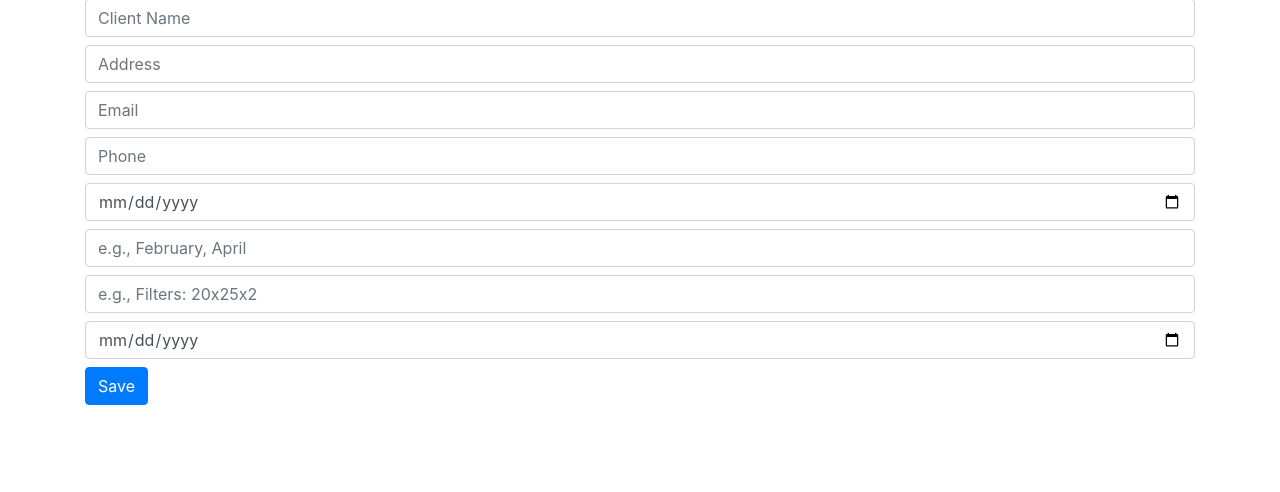
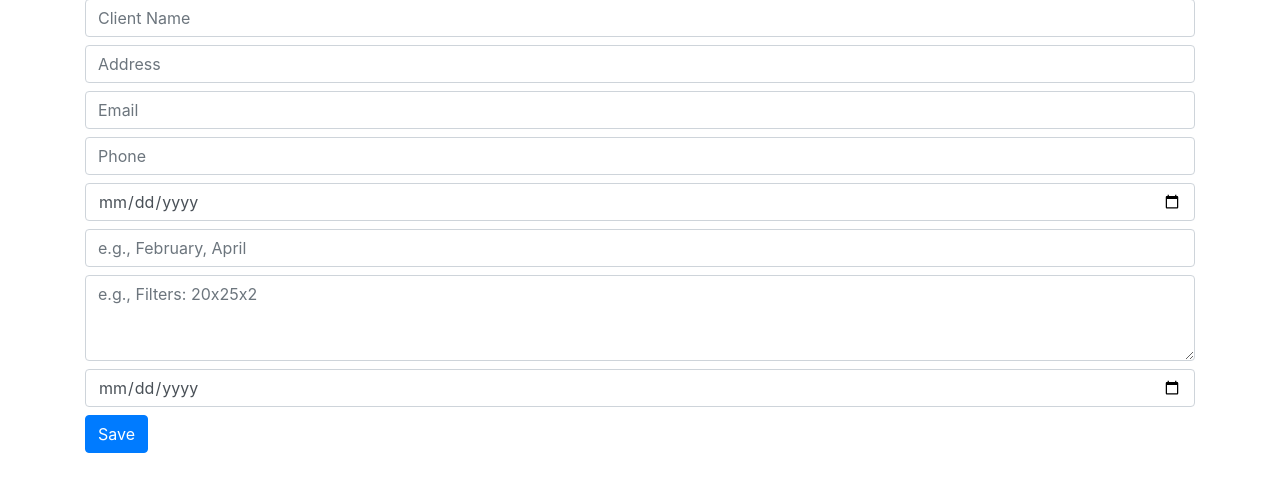
Before and after one commit to JGiordano87/gio-tech-maintenance-app, a Flask app: page /add in a window 1280 px wide. Shown: the part 125-617 px from the top of the page. Run offline with Flask 3, Linux system fonts and the light colour scheme; some libraries are stand-ins or nearby versions.

Commit message:
Switch notes input to textarea to support multi-line text

```diff
--- a/templates/form.html
+++ b/templates/form.html
@@ -17,7 +17,7 @@
         <input name="phone" class="form-control mb-2" placeholder="Phone" value="{{ c['phone'] if c else '' }}">
         <input name="start_date" type="date" class="form-control mb-2" value="{{ c['start_date'] if c else '' }}">
         <input name="due_months" class="form-control mb-2" placeholder="e.g., February, April" value="{{ c['due_months'] if c else '' }}">
-        <input name="notes" class="form-control mb-2" placeholder="e.g., Filters: 20x25x2" value="{{ c['notes'] if c else '' }}">
+        <textarea name="notes" class="form-control mb-2" rows="3" placeholder="e.g., Filters: 20x25x2">{{ c['notes'] if c else '' }}</textarea>
         <input name="renewal_date" type="date" class="form-control mb-2" value="{{ c['renewal_date'] if c else '' }}">
         <button class="btn btn-primary">Save</button>
     </form>
```
